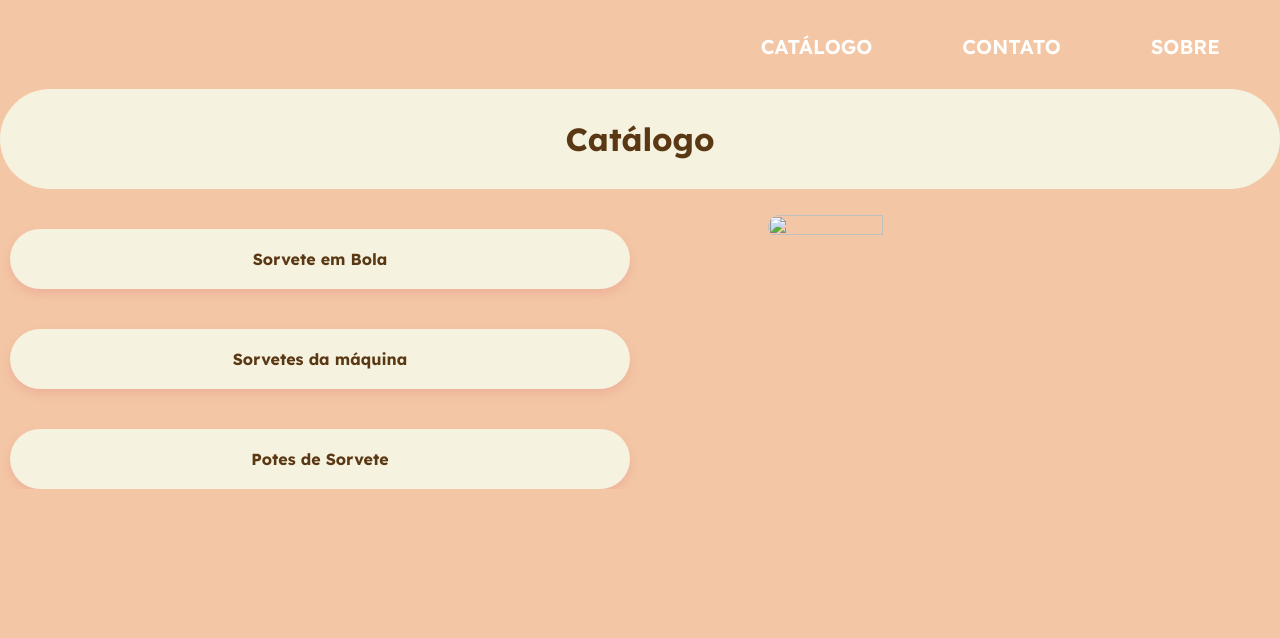
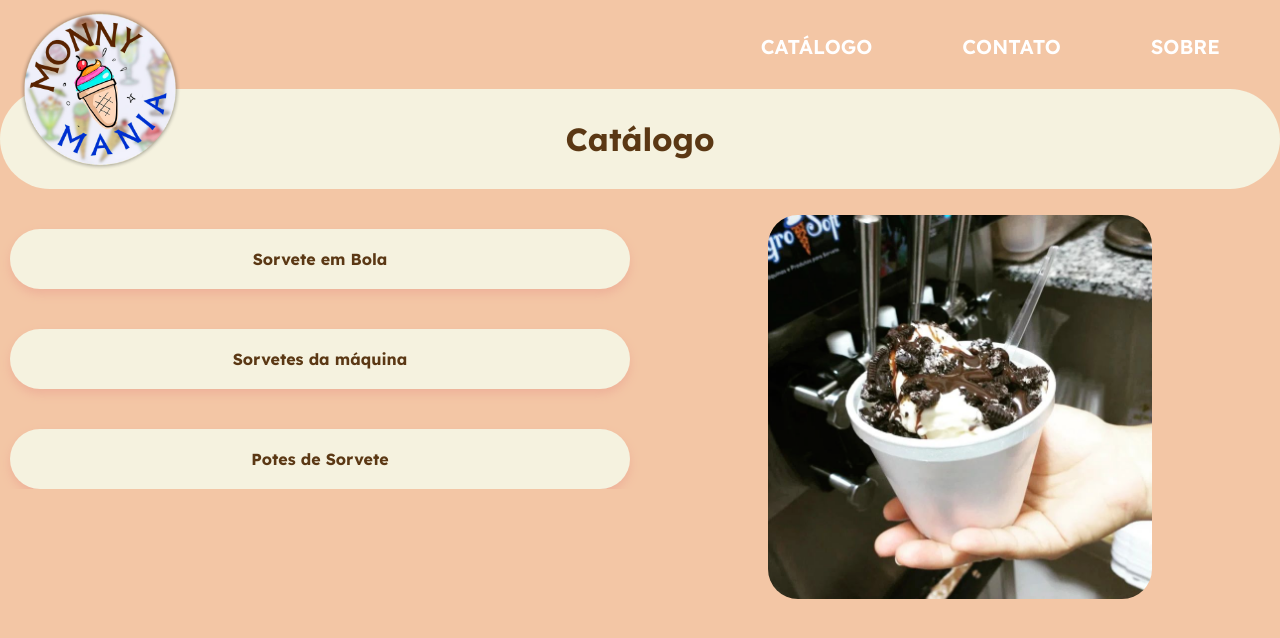
Before and after one commit to worstmetrics/projetomonnymania, a plain HTML site: page catalogo.html in a window 1280 px wide. Drawn offline with Linux system fonts and the light colour scheme.

Commit message:
fix assets2

```diff
--- a/catalogo.html
+++ b/catalogo.html
@@ -16,7 +16,7 @@
 
 
     <div class="home">
-        <a href="index.html"><img id="monnymania" src="/imagens/MONNYMANIALOGO.png" alt=""></a>
+        <a href="index.html"><img id="monnymania" src="/assets/MONNYMANIALOGO.png" alt=""></a>
 
         <a href=""></a>
 
@@ -41,7 +41,7 @@
         </ul>
     </div>
 
-    <img id="instagram" src="/imagens/279387858_112187844812013_1654222633296914970_n.png" alt="">
+    <img id="instagram" src="/assets/279387858_112187844812013_1654222633296914970_n.png" alt="">
 </div>
 
 </body>
```
Also changed, not shown: contato.html (+1 -1 lines), index.html (+1 -1 lines), sobre.html (+1 -1 lines).
